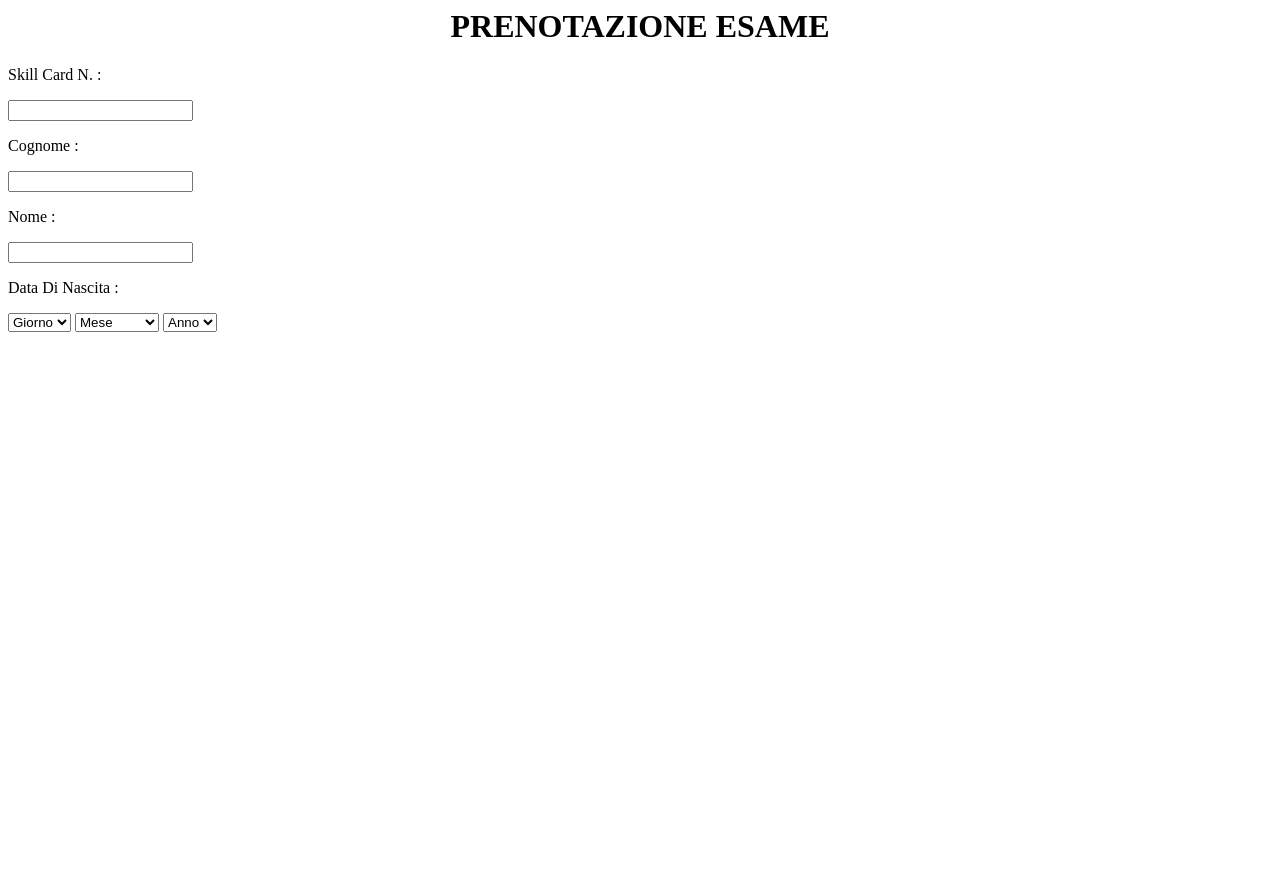
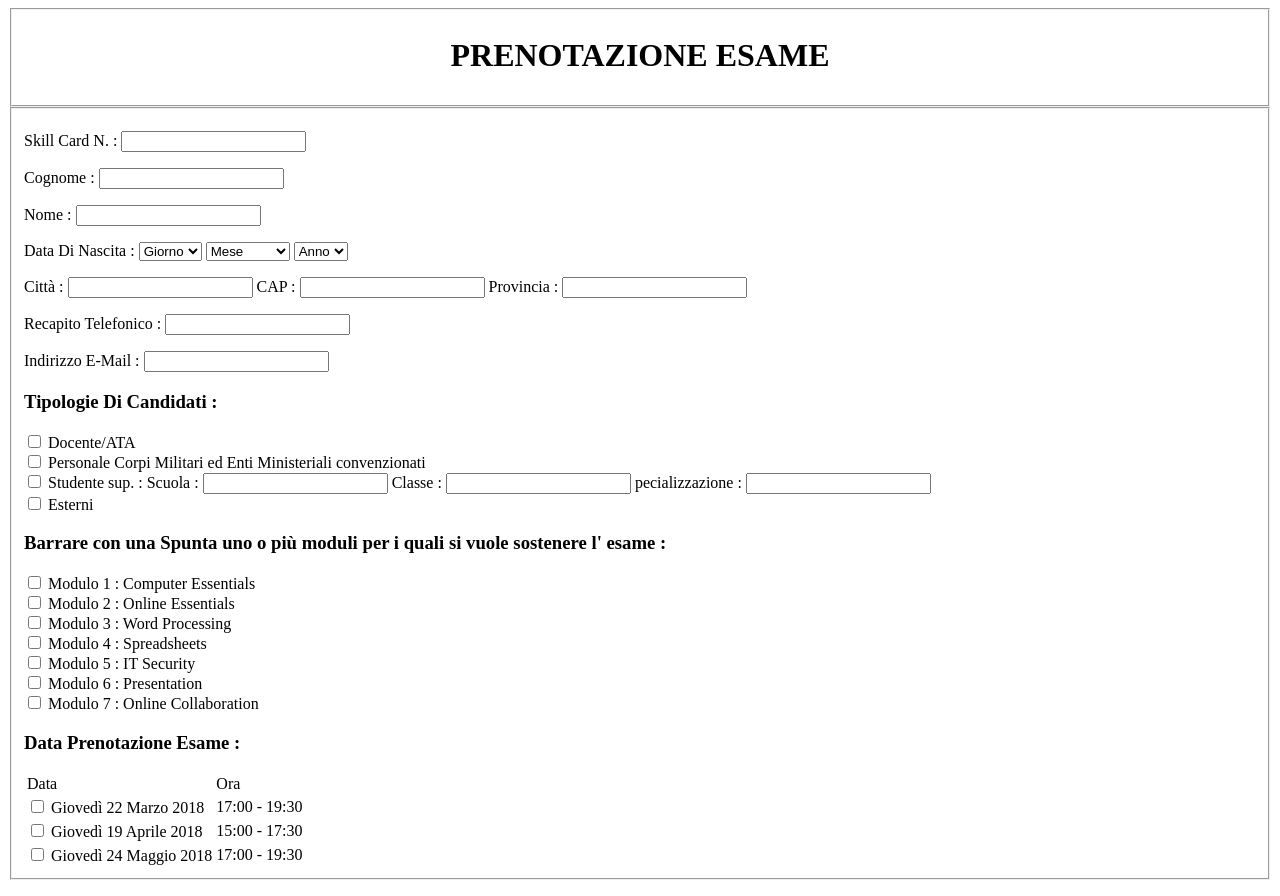
Before and after one commit to samueletacchini/ECDL, a PHP site: page /prenotazione.php in a window 1280 px wide. Before the commit the page ends 332 px from the top, so only its background shows below. Run offline with PHP 8.4, Linux system fonts and the light colour scheme.

Commit message:
Pagina Di Prenotazione Completata

```diff
--- a/prenotazione.php
+++ b/prenotazione.php
@@ -5,15 +5,19 @@
     </head>
     <body>
 
+        <fieldset>
         <h1 align="center"> PRENOTAZIONE ESAME </h1>
+        </fieldset>
+
         <form name=”casellaTesto” method=”post”>
-            <p> Skill Card N. : </p>
+             <fieldset>
+            <p> Skill Card N. :
           <input type=”numebr” name=”card” size=”20″ maxlength=”20″>
-            <p> Cognome : </p>
+            <p> Cognome :
           <input type=”text” name=”cognome” size=”20″ maxlength=”20″>
-            </br><p> Nome : </p>
+            </br><p> Nome :
           <input type=”text” name=”nome” size=”20″ maxlength=”20″>
-            </br><p> Data Di Nascita : </p>
+            </br><p> Data Di Nascita :
             <select name = "Giorno">
 	      <option>Giorno</option>
 	      <?php
@@ -39,10 +43,57 @@
             <select>
               <option>Anno</option>
 	      <?php
-		for($year = 1900; $year <= 2030;$year++)
+		for($year = Date('Y'); $year >= 1900 ;$year--)
 		echo"<option value = '".$year."'>".$year."</option>";
 	      ?>
             </select>
+            <p>Città :
+            <input type=”text” name=”cit” size=”20″ maxlength=”20″>
+            CAP :
+            <input type=”text” name=”cap” size=”20″ maxlength=”20″>
+            Provincia :
+            <input type=”text” name=”provincia” size=”20″ maxlength=”20″>
+            <p> Recapito Telefonico :
+            <input type=”number” name=”telefono” size=”20″ maxlength=”20″>
+             <p> Indirizzo E-Mail :
+            <input type=”text” name=”mail” size=”20″ maxlength=”20″>
+
+             <br><h3>Tipologie Di Candidati :</h3>
+
+                 <input type="checkbox" name="docente" value="html"/> Docente/ATA
+                 <br><input type="checkbox" name="personale" value="css"/> Personale Corpi Militari ed Enti Ministeriali convenzionati
+                 <br><input type="checkbox" name="studente" value="javascript"/> Studente sup. :
+
+                 Scuola :
+                     <input type=”text” name=”Scuola” size=”20″ maxlength=”20″>
+                 Classe :
+                     <input type=”text” name=”Classe” size=”20″ maxlength=”20″>
+                 pecializzazione :
+                     <input type=”text” name=”Secializzazione” size=”20″ maxlength=”20″>
+
+                 <br><input type="checkbox" name="esterno" value="javascript"/> Esterni
+
+              <br><h3>Barrare con una Spunta uno o più moduli per i quali si vuole sostenere l' esame :</h3>
+
+               <input type="checkbox" name="modulo1" value="modulo1"/> Modulo 1 : Computer Essentials
+                 <br><input type="checkbox" name="modulo2" value="modulo2"/> Modulo 2 : Online Essentials
+                 <br><input type="checkbox" name="modulo3" value="modulo3"/> Modulo 3 : Word Processing
+                 <br><input type="checkbox" name="modulo4" value="modulo4"/> Modulo 4 : Spreadsheets
+                 <br><input type="checkbox" name="modulo5" value="modulo5"/> Modulo 5 : IT Security
+                 <br><input type="checkbox" name="modulo6" value="modulo6"/> Modulo 6 : Presentation
+                 <br><input type="checkbox" name="modulo7" value="modulo7"/> Modulo 7 : Online Collaboration
+
+                 <br><h3>Data Prenotazione Esame :</h3>
+
+                     <table>
+                         <tr><td> Data </td><td> Ora</td></tr>
+                         <tr><td><input type="checkbox" name="data1" value="modulo1"/> Giovedì 22 Marzo 2018</td><td>17:00 - 19:30</td></tr>
+                         <tr><td><input type="checkbox" name="data2" value="modulo2"/> Giovedì 19 Aprile 2018</td><td>15:00 - 17:30</td></tr>
+                         <tr><td><input type="checkbox" name="data3" value="modulo3"/> Giovedì 24 Maggio 2018 </td><td>	17:00 - 19:30</td></tr>
+                     </table>
+                 </table>
+
+             </fieldset>
         </form>
        <?php
        ?>
```
